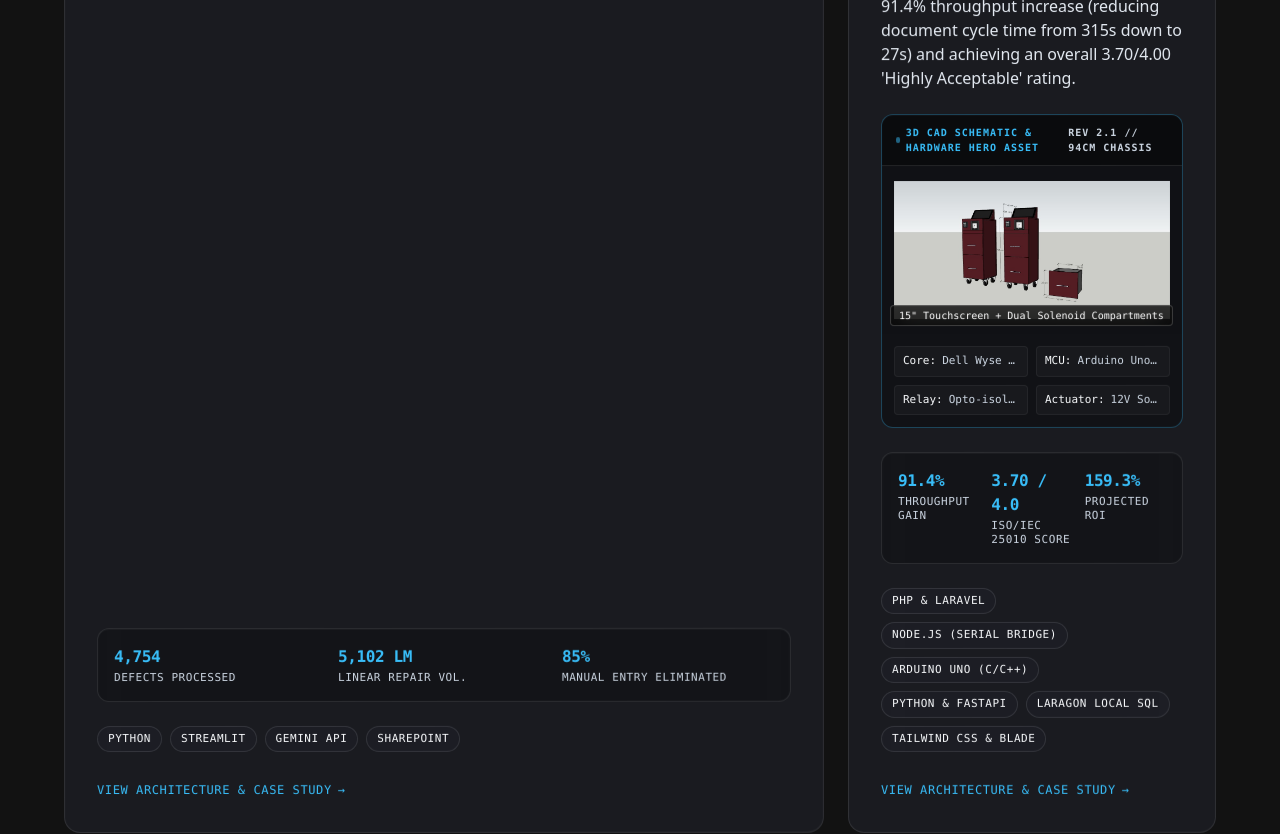
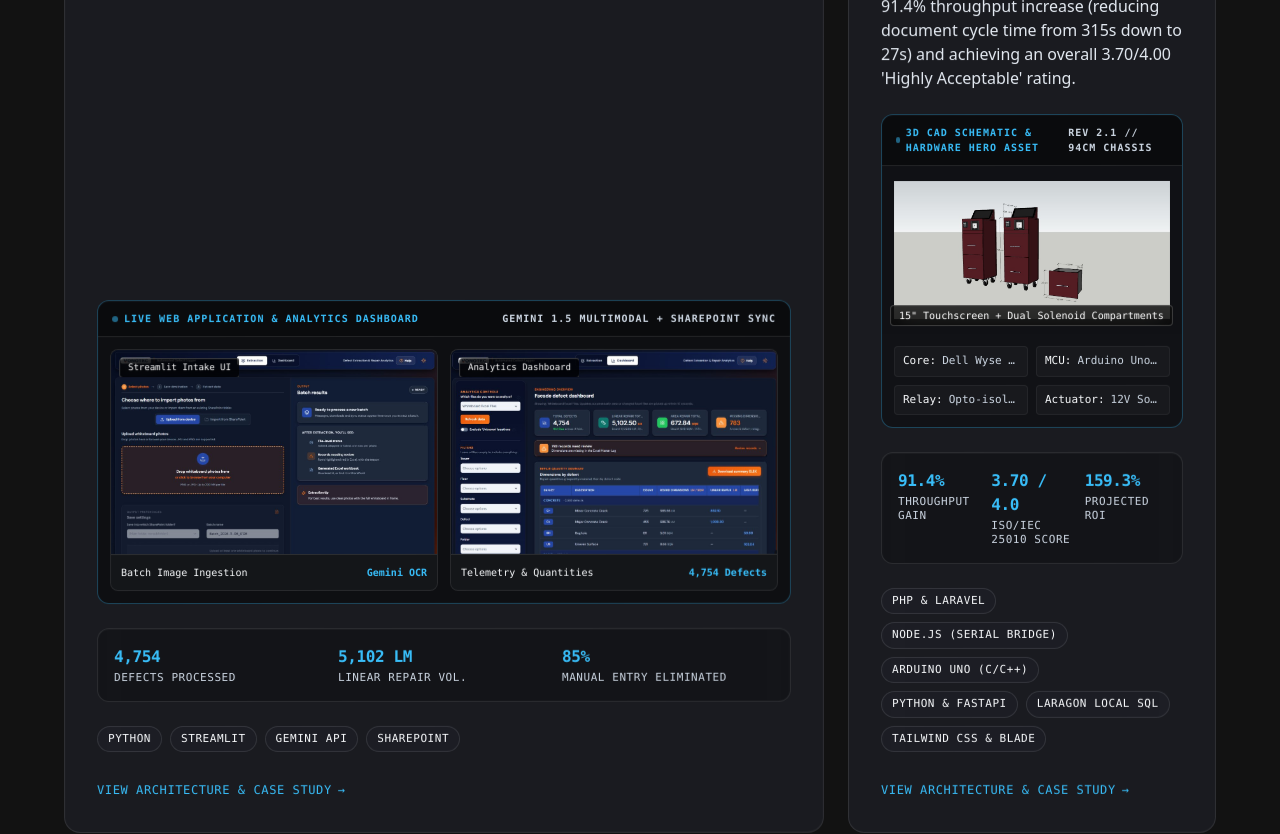
Before and after one commit to lorenzdiscutido/portfolio, a Next.js app: page / in a window 1280 px wide. Shown: the part 3868-4702 px from the top of the page. Built offline with nearby package versions, Linux system fonts and the light colour scheme; no server answers.

Commit message:
feat(bento): showcase vonotec streamlit intake ui and analytics dashboard in spotlight bento card

```diff
--- a/components/Projects.tsx
+++ b/components/Projects.tsx
@@ -94,6 +94,63 @@ function SpotlightBentoCard({ project, index }: SpotlightBentoCardProps) {
         <p className="font-sans text-slate-700 dark:text-slate-200 text-sm sm:text-base leading-relaxed mb-6 flex-grow">
           {project.overview}
         </p>
+
+        {/* Vonotec Automated Defect Logger Web App & Dashboard Showcase */}
+        {(project.slug === "vonotec-defect-logger" || project.slug === "gemini-defect-logger") && (
+          <div className="mb-6 rounded-xl overflow-hidden bg-black/[0.04] dark:bg-base/80 border-[0.5px] border-[#0052FF]/30 dark:border-[#38bdf8]/30 shadow-[inset_0_1px_0_0_rgba(255,255,255,0.03)] font-mono">
+            {/* Header Telemetry */}
+            <div className="flex items-center justify-between px-3.5 py-2.5 bg-black/[0.03] dark:bg-black/40 border-b-[0.5px] border-white/10 text-[10px] text-[#0052FF] dark:text-[#38bdf8] uppercase tracking-widest font-semibold">
+              <span className="flex items-center gap-1.5">
+                <span className="h-1.5 w-1.5 rounded-full bg-[#0052FF] dark:bg-[#38bdf8] animate-pulse" />
+                Live Web Application &amp; Analytics Dashboard
+              </span>
+              <span className="text-muted">GEMINI 1.5 MULTIMODAL + SHAREPOINT SYNC</span>
+            </div>
+
+            {/* Dual Preview Grid: Streamlit Intake Web App + Facade Analytics Dashboard */}
+            <div className="p-3 grid grid-cols-1 sm:grid-cols-2 gap-3 bg-white/40 dark:bg-black/20">
+              {/* Asset 1: Streamlit Ingestion UI */}
+              <div className="group/item relative rounded-lg overflow-hidden border-[0.5px] border-white/10 dark:border-white/10 border-black/5 bg-white/95 dark:bg-[#0f1115]/90 flex flex-col">
+                <div className="relative aspect-[16/10] w-full overflow-hidden">
+                  <Image
+                    src="/projects/vonotec-defect-extraction-ui.jpg"
+                    alt="Streamlit Ingestion Web App Interface"
+                    fill
+                    sizes="(max-width: 640px) 100vw, (max-width: 1024px) 50vw, 400px"
+                    className="object-cover object-top transition-transform duration-300 group-hover/item:scale-105"
+                  />
+                  <div className="absolute top-2 left-2 px-2 py-0.5 rounded bg-black/75 backdrop-blur-md text-[9px] text-white font-mono border-[0.5px] border-white/20">
+                    Streamlit Intake UI
+                  </div>
+                </div>
+                <div className="p-2.5 bg-black/[0.02] dark:bg-white/[0.02] border-t-[0.5px] border-white/10 flex items-center justify-between text-[10px]">
+                  <span className="text-primary font-medium truncate">Batch Image Ingestion</span>
+                  <span className="text-[#0052FF] dark:text-[#38bdf8] shrink-0 font-semibold">Gemini OCR</span>
+                </div>
+              </div>
+
+              {/* Asset 2: Facade Analytics Dashboard */}
+              <div className="group/item relative rounded-lg overflow-hidden border-[0.5px] border-white/10 dark:border-white/10 border-black/5 bg-white/95 dark:bg-[#0f1115]/90 flex flex-col">
+                <div className="relative aspect-[16/10] w-full overflow-hidden">
+                  <Image
+                    src="/projects/vonotec-analytics-dashboard.jpg"
+                    alt="Facade Defect Analytics Dashboard Interface"
+                    fill
+                    sizes="(max-width: 640px) 100vw, (max-width: 1024px) 50vw, 400px"
+                    className="object-cover object-top transition-transform duration-300 group-hover/item:scale-105"
+                  />
+                  <div className="absolute top-2 left-2 px-2 py-0.5 rounded bg-black/75 backdrop-blur-md text-[9px] text-white font-mono border-[0.5px] border-white/20">
+                    Analytics Dashboard
+                  </div>
+                </div>
+                <div className="p-2.5 bg-black/[0.02] dark:bg-white/[0.02] border-t-[0.5px] border-white/10 flex items-center justify-between text-[10px]">
+                  <span className="text-primary font-medium truncate">Telemetry &amp; Quantities</span>
+                  <span className="text-[#0052FF] dark:text-[#38bdf8] shrink-0 font-semibold">4,754 Defects</span>
+                </div>
+              </div>
+            </div>
+          </div>
+        )}
 
         {/* IsKiosk 3D CAD & Hardware Blueprint Hero Asset */}
         {project.slug === "iskiosk-terminal" && (
```
